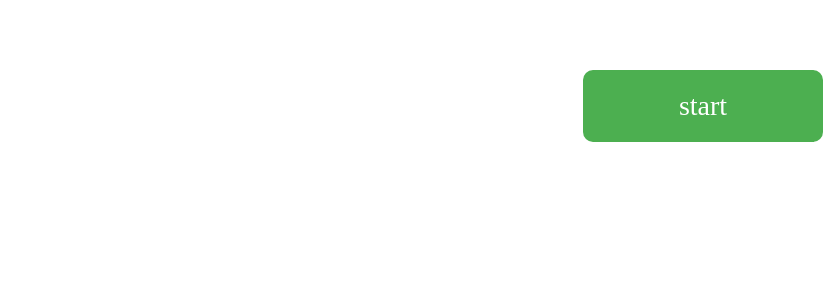
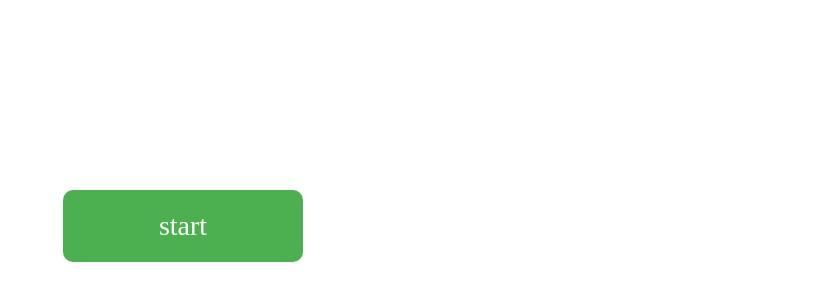
Before and after one commit to merr1/eAcademy-quiz-app-final-project, a React (Create React App) app: page / in a window 1280 px wide. Shown: the part 174-474 px from the top of the page, without its empty margins (457-1280 px from the left). Built offline with nearby package versions, Linux system fonts and the light colour scheme.

Commit message:
fix start button

```diff
--- a/src/App.css
+++ b/src/App.css
@@ -6,8 +6,16 @@ body {
   outline: none;
 }
 .home-page,
-.quiz-page,
 .loader {
+  margin: 0;
+  padding: 0;
+  height: 100vh;
+  width: 100vw;
+  display: flex;
+  justify-content: center;
+  align-items: center;
+}
+.quiz-page {
   margin: 0;
   padding: 0;
   height: 70vh;
```
